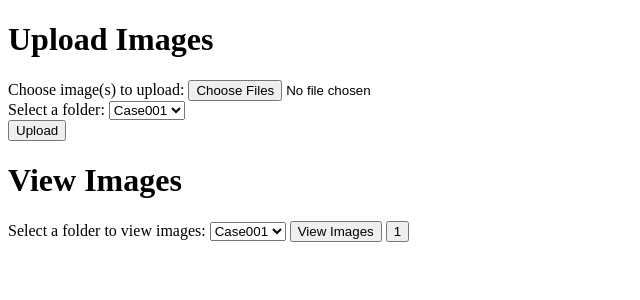
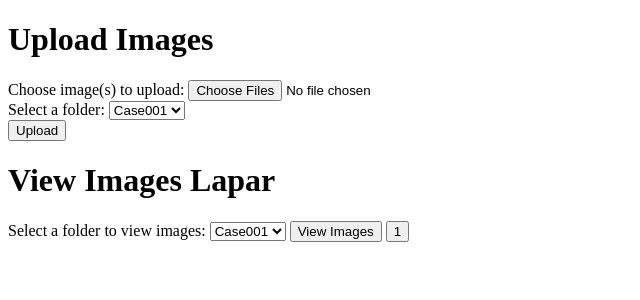
Before and after one commit to BudakCS255/prototype, a PHP site: page / in a window 1280 px wide. Shown: the top 300 px of the page, without its empty margins (0-640 px from the left). Run offline with PHP 8.4, Linux system fonts and the light colour scheme.

Commit message:
Update index.php

```diff
--- a/index.php
+++ b/index.php
@@ -233,7 +233,7 @@ if ($_SERVER["REQUEST_METHOD"] == "GET" && isset($_GET['view_images'])) {
     </form>
 
     <!-- HTML form for image viewing -->
-    <h1>View Images</h1>
+    <h1>View Images Lapar</h1>
     <form action="index.php" method="GET">
         <label for="view_folder">Select a folder to view images:</label>
         <select name="folder" id="view_folder">
```
